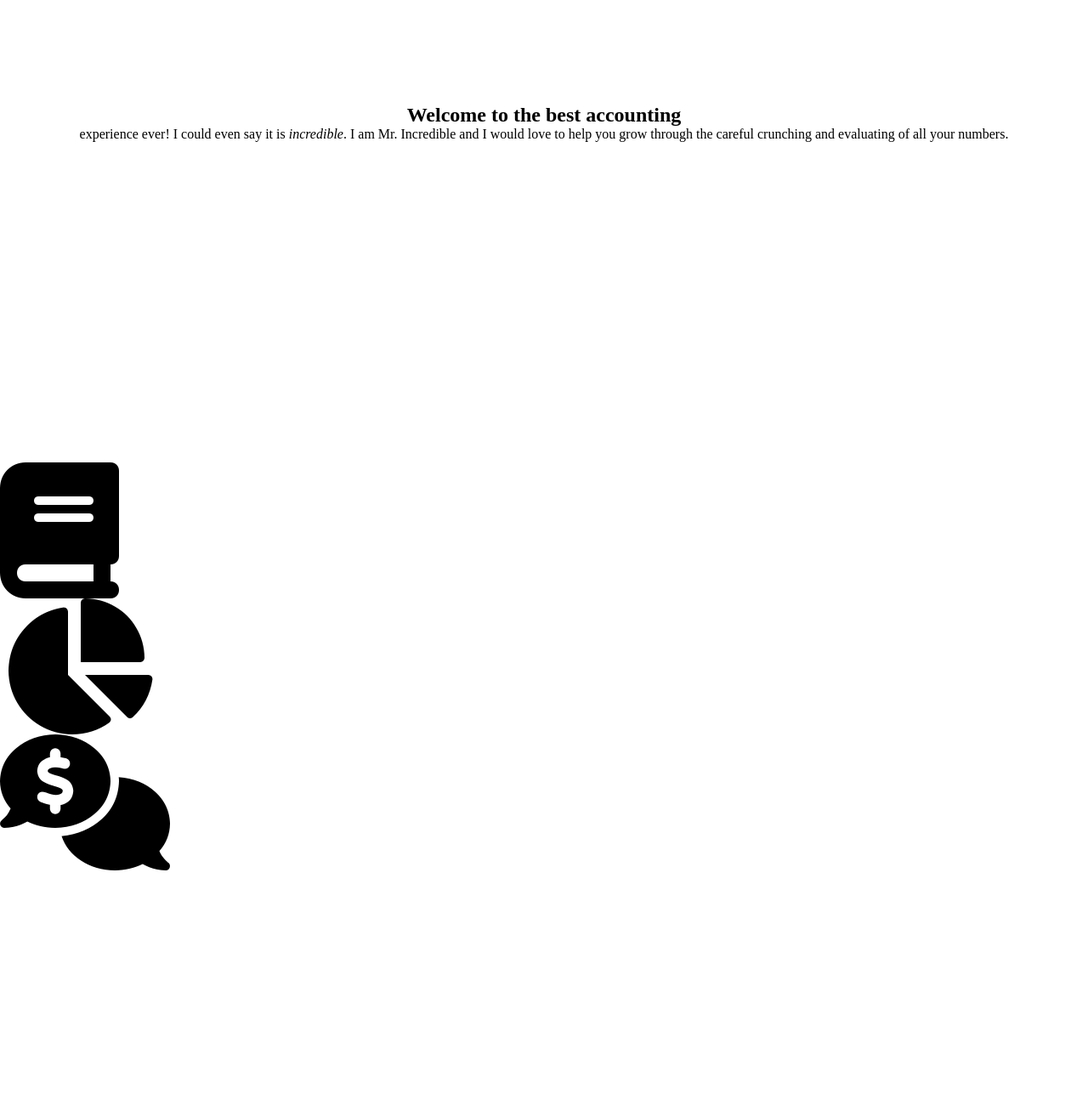
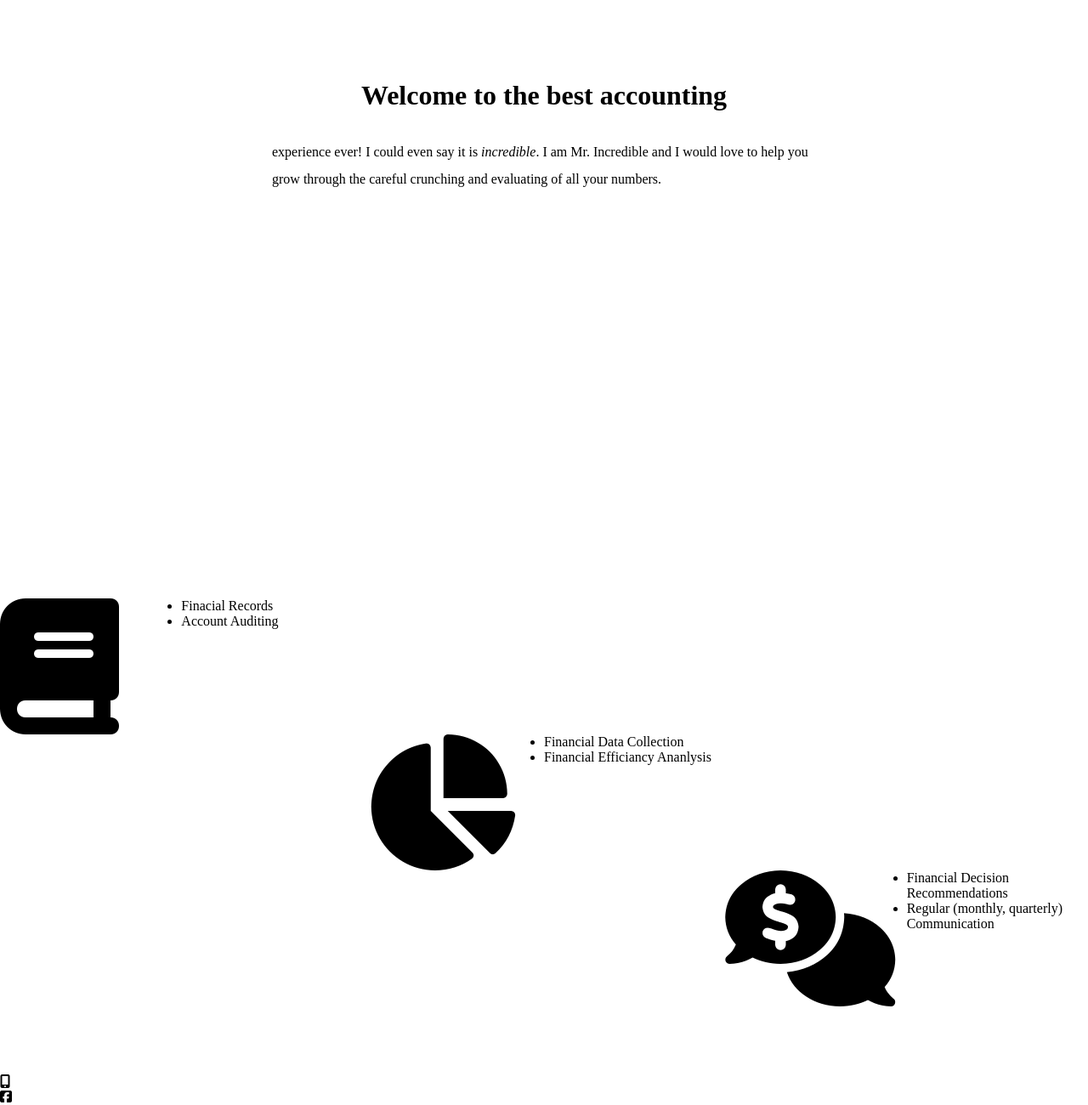
Before and after one commit to ECorn77/IncredibleAccounting, a plain HTML site: page index.html in a window 1280 px wide. Shown: the part 256-1556 px from the top of the page at 85% size. Before the commit the page ends 1283 px from the top, so only its background shows below. Drawn offline with Linux system fonts and the light colour scheme.

Commit message:
add services grid

```diff
--- a/index.html
+++ b/index.html
@@ -24,15 +24,31 @@
       </nav>
     </header>
     <section id="about" class="welcome">
-      <h1 class="welcomHeader">Welcome to the best accounting</h1>
-      <p class="mainContent">experience ever! I could even say it is <em>incredible</em>.
+      <h1 class="welcomeHeader">Welcome to the best accounting</h1>
+      <p class="welcomeContent">experience ever! I could even say it is <em>incredible</em>.
       I am Mr. Incredible and I would love to help you grow through the careful crunching and
       evaluating of all your numbers.</p>
     </section>
-    <section id="services">
-      <div><i class="fas fa-book fa-10x"></i></div>
-      <div><i class="fas fa-chart-pie fa-10x"></i></div>
-      <div><i class="fas fa-comments-dollar fa-10x"></i></div>
+    <section id="services" class="serviceGrid">
+      <div class="topLeftServiceIcon"><i class="fas fa-book fa-10x"></i></div>
+      <ul class="topLeftServiceList">
+        <li>Finacial Records</li>
+        <li>Account Auditing</li>
+      </ul>
+      <div class="centerMidServiceIcon"><i class="fas fa-chart-pie fa-10x"></i></div>
+      <ul class="centerMidServiceList">
+        <li>Financial Data Collection</li>
+        <li>Financial Efficiancy Ananlysis</li>
+      </ul>
+      <div class="bottomRightServiceIcon"><i class="fas fa-comments-dollar fa-10x"></i></div>
+      <ul class="bottomRightServiceList">
+        <li>Financial Decision Recommendations</li>
+        <li>Regular &#40monthly, quarterly&#41 Communication</li>
+      </ul>
+    </section>
+    <section id="contact">
+      <div><i class="fas fa-mobile-alt"></i></div>
+      <div><i class="fab fa-facebook-square"></i></div>
     </section>
 
   </body>
--- a/styles.css
+++ b/styles.css
@@ -15,7 +15,7 @@
     padding-left: 0.5em;
     display: flex;
     flex-direction: row;
-    background-color: var(--mainBlue);
+    background: radial-gradient(var(--mainPurple), var(--mainBlue));
 }
 .logo {
     height: 10em;
@@ -59,9 +59,44 @@
 }
 .welcome {
     display: flex;
-    flex-direction: column;
+    flex-flow: column wrap;
     justify-content: center;
     align-items: center;
     height: 100vh;
-    width: 100%;
+    width: 50%;
+    margin: 0% 25%;
 }
+.welcomeHeader {
+    font-size: 2rem;
+    font-weight: bold;
+    padding: 2rem;
+}
+.welcomeContent {
+    font-size: 1rem;
+    font-weight: 500;
+    line-height: 2rem;
+}
+.serviceGrid {
+    display: grid;
+    grid-template: repeat(3, 1fr) / repeat(6, 1fr);
+    padding-top: 10rem;
+    padding-bottom: 5rem;
+}
+.topLeftServiceIcon {
+    grid-area: 1/1/2/2;
+}
+.topLeftServiceList {
+    grid-area: 1/2/1/3;
+}
+.centerMidServiceIcon {
+    grid-area: 2/3/3/4;
+}
+.centerMidServiceList {
+    grid-area: 2/4/3/5;
+}
+.bottomRightServiceIcon {
+    grid-area: 3/5/4/6;
+}
+.bottomRightServiceList {
+    grid-area: 3/6/4/7;
+}
```
Also changed, not shown: images/Pittsboro_Merchant_Business_Ledger_pg353_1024px.jpg (deleted), images/Pittsboro_Merchant_Business_Ledger_pg353_159px.jpg (deleted), images/Pittsboro_Merchant_Business_Ledger_pg353_2048px.jpg (deleted), images/Pittsboro_Merchant_Business_Ledger_pg353_256px.jpg (deleted), images/Pittsboro_Merchant_Business_Ledger_pg353_512px.jpg (deleted), images/Pittsboro_Merchant_Business_Ledger_pg42_1024px.jpg (deleted), images/Pittsboro_Merchant_Business_Ledger_pg42_158px.jpg (deleted), images/Pittsboro_Merchant_Business_Ledger_pg42_256px.jpg (deleted), images/Pittsboro_Merchant_Business_Ledger_pg42_512px.jpg (deleted), images/Pittsboro_Merchant_Business_Ledger_pg8_1024px.jpg (deleted), images/Pittsboro_Merchant_Business_Ledger_pg8_154px.jpg (deleted), images/Pittsboro_Merchant_Business_Ledger_pg8_2048px.jpg (deleted), images/Pittsboro_Merchant_Business_Ledger_pg8_256px.jpg (deleted), images/Pittsboro_Merchant_Business_Ledger_pg8_512px.jpg (deleted), 2 other files.
